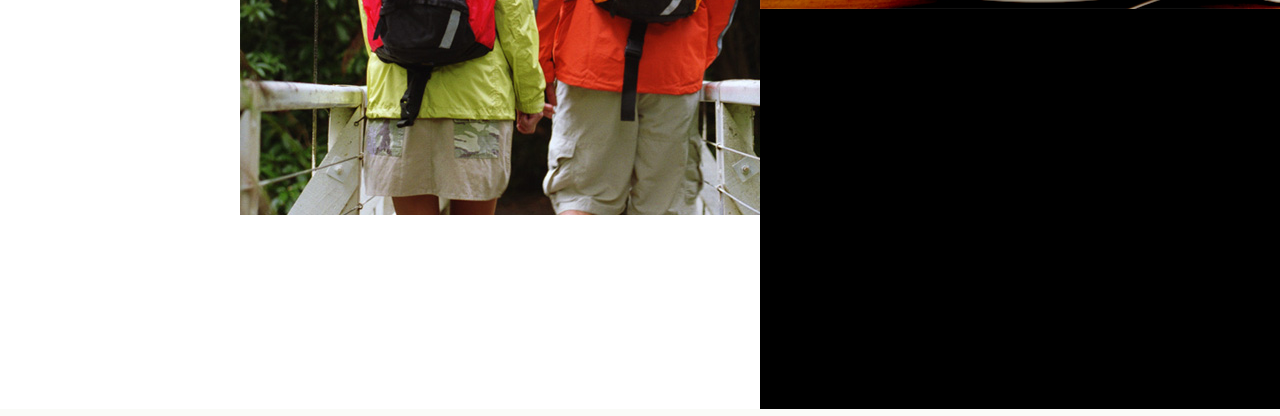
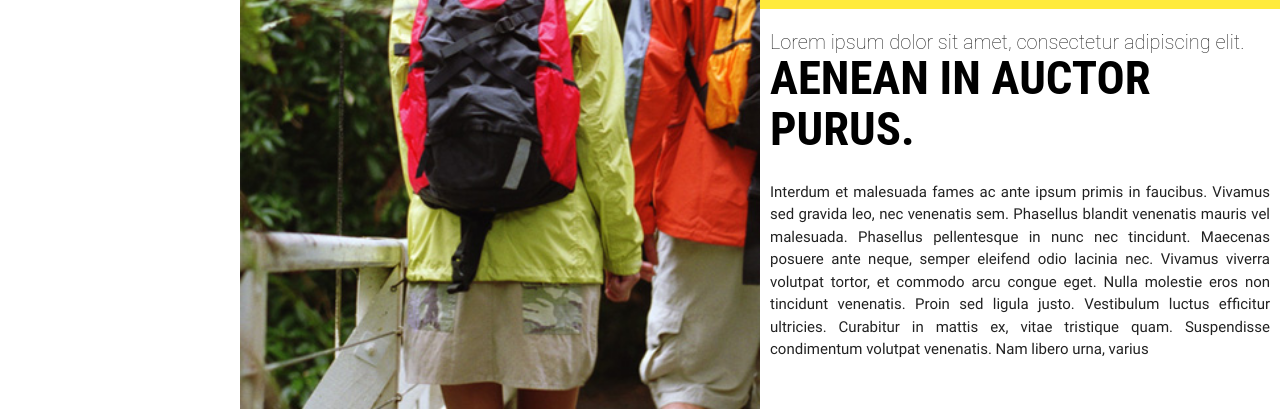
Before and after one commit to Visualizolaweb/Flores-del-paraiso, a PHP site: page / in a window 1280 px wide. Shown: the part 1191-1607 px from the top of the page. Run offline with PHP 8.4, Linux system fonts and the light colour scheme; some libraries are stand-ins or nearby versions.

Commit message:
inicio responsive

```diff
--- a/Views/Assets/css/main.css
+++ b/Views/Assets/css/main.css
@@ -70,6 +70,34 @@ body::-webkit-scrollbar-thumb {
 100% { border-left: 0px solid #ea6c6b;}
 }
 
+
+/*MENU RESPONSIVO */
+
+.menu-mobile{
+  padding: 12px;
+    position: fixed;
+    width: 100%;
+    z-index: 9999;
+    background: #fff;
+}
+
+.menu-mobile #logotype{
+  margin-top: 0;
+  text-align: center;    width: 337px;
+}
+
+.menu-mobile #logotype img{
+  width: 145px;
+}
+
+.button-collapse{
+  position: absolute;
+top: 30px;
+background: #F26B6A;
+padding: 14px;
+left: 0;
+}
+/*FIN MENU RESPONSIVO*/
 
 .booking-access, .booking-access:hover {
   font-family: 'Roboto Condensed';
@@ -156,7 +184,7 @@ body::-webkit-scrollbar-thumb {
   width: 44px;
 }
 
-.second-pane, .third-pane{
+.second-pane, .third-pane, .five-pane{
   height: 50vh;
 }
 
@@ -214,7 +242,9 @@ body::-webkit-scrollbar-thumb {
   color: #ea6c6b;
   transition: 1s;
 }
-
+.four-pane{
+  margin-bottom: -10px;
+}
 .four-pane .text{
   height: 140px;
   margin-bottom: -140px;
@@ -238,3 +268,53 @@ body::-webkit-scrollbar-thumb {
   font-family: "Roboto Black";
   font-size: 112.66px;
 }
+
+.four-pane img{
+  height: 100vh;
+}
+.five-pane img{
+  width: 100%;
+}
+.video-container{
+  height: 100%;
+}
+.five-pane h3{
+  font-family: "Roboto Thin";
+  font-size: 20px;
+  padding: 0 10px;
+  margin-bottom: 0;
+}
+.five-pane h2{
+  font-family: "Roboto Condensed";
+  font-weight: bold;
+  color: #000;
+  text-transform: uppercase;
+  font-size: 46.71px;
+  padding: 0 10px;
+  margin: 0;
+}
+
+.five-pane p{
+  padding: 10px;
+  text-align: justify;
+}
+
+
+
+/*RESPONSIVE DESIGN*/
+@media only screen and (max-width: 600px){
+   .pic-room {
+    height: 85vh !important;
+    overflow: hidden;
+    margin-top: 15vh;
+  }
+}
+@media only screen and (max-width : 992px) {
+  #wrap-content{
+    padding-left: 0;
+  }
+
+  .title-room h2 {
+    font-size: 50px;
+  }
+}
--- a/Views/Assets/js/main.js
+++ b/Views/Assets/js/main.js
@@ -5,4 +5,6 @@ $(document).ready(function(){
       }, 800  );
       return false;
   });
+
+  $(".button-collapse").sideNav();
 });
--- a/Views/Components/menu.php
+++ b/Views/Components/menu.php
@@ -1,4 +1,4 @@
-  <header class="menu elastic-left">
+  <header class="menu elastic-left hide-on-med-and-down">
       <div id="logotype"><img src="Assets/img/Flores-del-paraiso-logotipo.png" alt="Flores del Paraiso, la mejor opción de Urrao - Antioquía"/></div>
       <div id="nav">
         <ul>
@@ -18,4 +18,15 @@
           <li class="col m4"><a href="" target="_blank"><i class="fa fa-instagram"></i></a></li>
           <li class="col m4"><a href="" target="_blank"><i class="fa fa-twitter-square"></i></a></li>
         </ul>
+
   </header>
+  <header class="menu-mobile hide-on-large-only">
+    <div id="logotype"><img src="Assets/img/Flores-del-paraiso-logotipo.png" alt="Flores del Paraiso, la mejor opción de Urrao - Antioquía"/></div>
+    <a href="#" data-activates="mobile-demo" class="button-collapse white-text"><i class="fa fa-bars"> </i></a>
+    <ul class="side-nav" id="mobile-demo">
+        <li><a href="sass.html">Sass</a></li>
+        <li><a href="badges.html">Components</a></li>
+        <li><a href="collapsible.html">Javascript</a></li>
+        <li><a href="mobile.html">Mobile</a></li>
+      </ul>
+  </header>
--- a/Views/Components/rooms-home.php
+++ b/Views/Components/rooms-home.php
@@ -1,7 +1,7 @@
 <div id="suite-room" class="pic-room">
   <div class="title-room center white-text">
     <h3><span><img src="Assets/img/line-title.png" alt="line"></span>HABITACION<span><img src="Assets/img/line-title.png" alt="line"></span></h3>
-    <h2>SUITE</h2>
+    <h2 class="flow-text">SUITE</h2>
   </div>
 
   <img src="Assets/img/rooms/Suite.jpg" alt="Suite Flores del paraiso">
--- a/Views/index.php
+++ b/Views/index.php
@@ -8,21 +8,23 @@
     <link rel="stylesheet" href="https://maxcdn.bootstrapcdn.com/font-awesome/4.5.0/css/font-awesome.min.css">
     <link rel="stylesheet" href="Assets/css/main.css" media="screen" title="no title" charset="utf-8">
 
+    <meta name="viewport" content="width=device-width, initial-scale=1.0"/>
 
     <script type="text/javascript" src="Assets/js/jquery.min.js"></script>
     <script type="text/javascript" src="Assets/js/materialize.min.js"></script>
     <script type="text/javascript" src="Assets/js/main.js"></script>
+
   </head>
   <body>
     <div class="container-fluid">
       <?php require_once("Components/menu.php"); ?>
       <section id="wrap-content">
         <div class="row">
-          <div class="col m6 first-pane">
+          <div class="col s12 m6 first-pane">
                <?php require_once("Components/rooms-home.php"); ?>
           </div>
 
-          <div class="col m6">
+          <div class="col s12 m6">
               <div class="row">
                 <div class="col m12 yellow second-pane">
                   <div class="text">
@@ -54,26 +56,21 @@
 
           <div class="col m6">
               <div class="row">
-                <div class="col m12 yellow second-pane">
+                <div class="col m12 yellow five-pane">
+                    <img src="Assets/img/pic-home2.png" alt="La mejor opción de URRAO"/>
+                </div>
+                <div class="col m12 white five-pane">
                   <div class="text">
-                    <h4>Todos nuestros planes son con</h4>
-                    <h2>DESAYUNO</h2>
-                    <h3>Incluido</h3>
-                  </div>
-
-                  <div class="center-align">
-                    <a href="#" class="btn-panel "> Mas Información</a>
-                  </div>
-                </div>
-                <div class="col m12 black third-pane">
-                  <div class="video-container">
-
+                    <h3>Lorem ipsum dolor sit amet, consectetur adipiscing elit.</h3>
+                    <h2>Aenean in auctor purus.</h2>
+                    <p>Interdum et malesuada fames ac ante ipsum primis in faucibus. Vivamus sed gravida leo, nec venenatis sem. Phasellus blandit venenatis mauris vel malesuada. Phasellus pellentesque in nunc nec tincidunt. Maecenas posuere ante neque, semper eleifend odio lacinia nec. Vivamus viverra volutpat tortor, et commodo arcu congue eget. Nulla molestie eros non tincidunt venenatis. Proin sed ligula justo. Vestibulum luctus efficitur ultricies. Curabitur in mattis ex, vitae tristique quam. Suspendisse condimentum volutpat venenatis. Nam libero urna, varius </p>
                   </div>
                 </div>
               </div>
           </div>
         </div>
 
+
       </section>
     </div>
 
```
Also changed, not shown: 2 other files.
